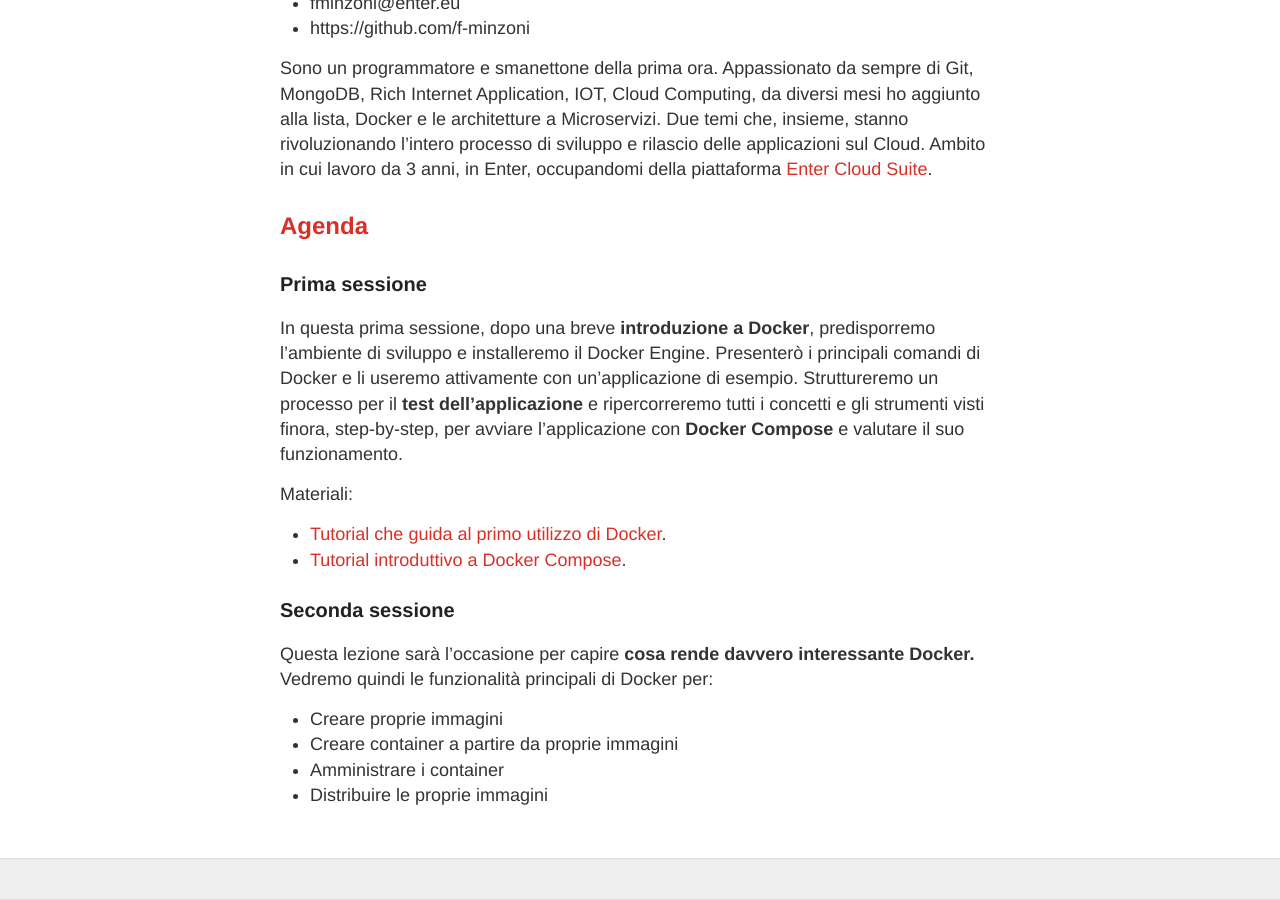
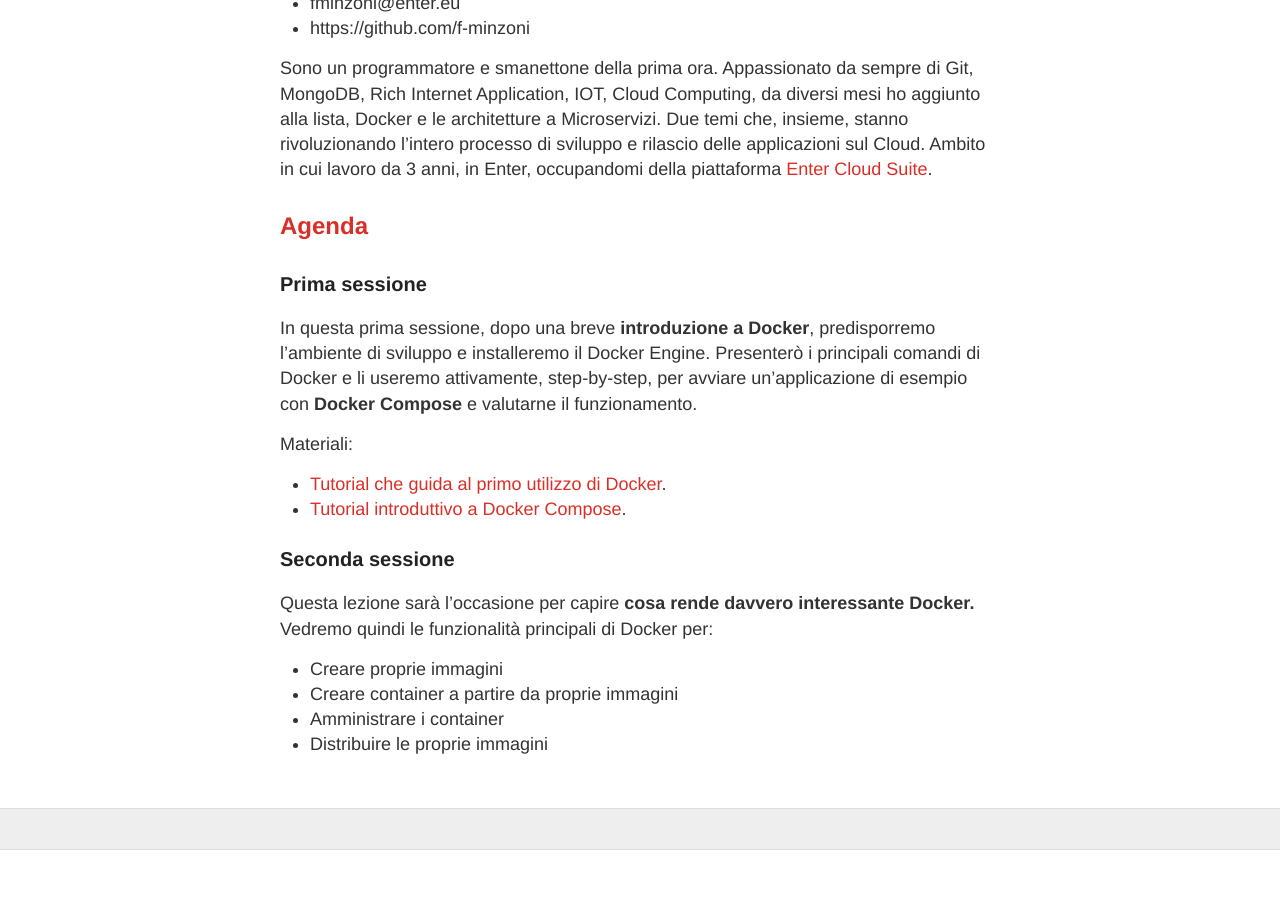
Before and after one commit to LOG-ED/docker-get-started, a Jekyll site: the page built from index.md, in a window 1280 px wide and 900 px high, scrolled down 1085 px. Built offline with Jekyll 4.4.1, drawn with Linux system fonts in a browser that asks for light colours; nearby versions of some CDN libraries; after the commit the page ends 1935 px from its top, so only the background shows below that.

Commit message:
Update index.md

```diff
--- a/index.md
+++ b/index.md
@@ -45,7 +45,7 @@ Sono un programmatore e smanettone della prima ora. Appassionato da sempre di Gi
 
 ### Prima sessione
 
-In questa prima sessione, dopo una breve **introduzione a Docker**, predisporremo l'ambiente di sviluppo e installeremo il Docker Engine. Presenterò i principali comandi di Docker e li useremo attivamente con un'applicazione di esempio. Struttureremo un processo per il **test dell'applicazione** e ripercorreremo tutti i concetti e gli strumenti visti finora, step-by-step, per avviare l'applicazione con **Docker Compose** e valutare il suo funzionamento.
+In questa prima sessione, dopo una breve **introduzione a Docker**, predisporremo l'ambiente di sviluppo e installeremo il Docker Engine. Presenterò i principali comandi di Docker e li useremo attivamente, step-by-step, per avviare un'applicazione di esempio con **Docker Compose** e valutarne il funzionamento.
 
 Materiali:
 
```
